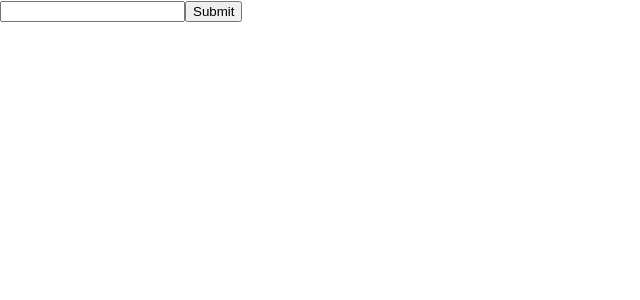
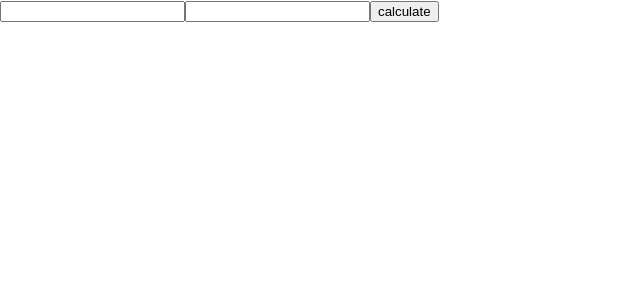
Before and after one commit to GauravPawar1256/second-project, a React (Create React App) app: page / in a window 1280 px wide. Shown: the top 300 px of the page, without its empty margins (0-640 px from the left). Built offline with nearby package versions, Linux system fonts and the light colour scheme.

Commit message:
calculation using string convert into integer

```diff
--- a/src/App.js
+++ b/src/App.js
@@ -1,27 +1,39 @@
 import React, { useState } from "react";
 
 export default function App() {
-    const [number, setNumber] = useState();
-    const[showBlock,setShowBlock]= useState(false);
-    // const [submittedNumber, setSubmittedNumber] = useState('');
-    // const [submittedImage, setSubmittedImage] = useState('');
+    const [number1, setNumber1] = useState();
+    const [number2, setNumber2] = useState();
+    const[addition, setAddition]= useState();
+    const[substraction, setSubstraction]=useState();
+    const[multiplication,setMultiplication]=useState();
+    const[division,setDivision]=useState();
 
-    function handleAgeChange(event) {
-        setNumber(event.target.value);
+    function handleNumber1Change(event){
+        setNumber1(parseInt(event.target.value))
     }
-    function onSubmitClick(){
-        setShowBlock(true)
+    function handleNumber2Change(event){
+        setNumber2(parseInt(event.target.value))
     }
+    function onSubmit(){
+        setAddition(number1+number2);
+        setSubstraction(number1-number2);
+        setMultiplication(number1*number2);
+        setDivision(number1/number2);
+    }
+
 
     return (
         <div>
-            <input name="text" value={number} onChange={handleAgeChange} />
+            <input name="text" value={number1} onChange={handleNumber1Change}/>
+            <input name="text" value={number2} onChange={handleNumber2Change}/>
+            <button onClick={onSubmit}>calculate</button>
+            {
+                addition &&<h1>addition of {number1} and {number2} is:{addition}</h1>}
+             {   substraction &&<h1>substraction of {number1} and {number2} is:{substraction}</h1>}
+             {   multiplication &&<h1>multiplication of {number1} and {number2} is:{multiplication}</h1>}
+             {   division &&<h1>division of {number1} and {number2} is:{division}</h1>
 
-            <button onClick={onSubmitClick}>Submit</button>
-            {showBlock && <div>
-                <p>{number}</p>
-                <img src="https://images.unsplash.com/photo-1526779259212-939e64788e3c?fm=jpg&q=60&w=3000&ixlib=rb-4.1.0&ixid=M3wxMjA3fDB8MHxzZWFyY2h8NHx8ZnJlZSUyMGltYWdlc3xlbnwwfHwwfHx8MA%3D%3D" width="300" />
-            </div>}
+            }
         </div>
     );
 }
```
